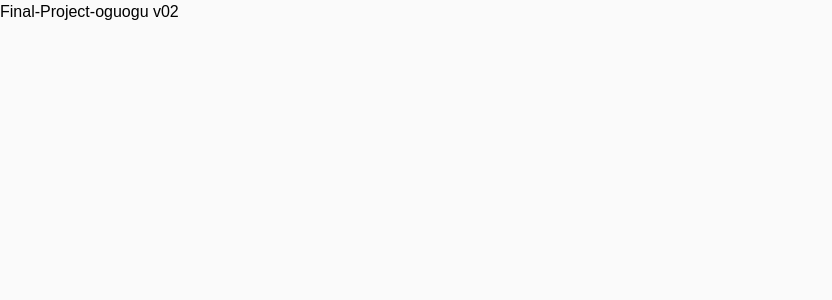
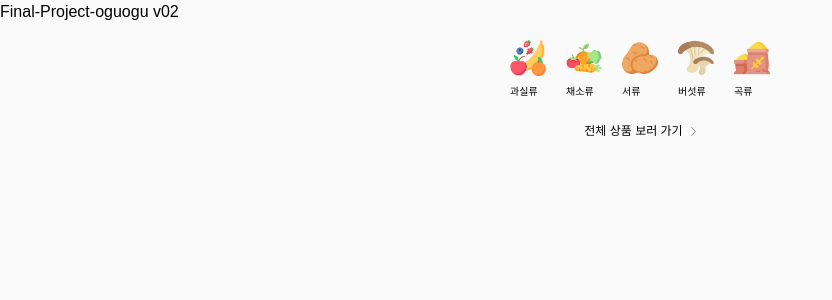
Before and after one commit to jaehyun0620/Final-05-oguogu, a Next.js app: page / in a window 1280 px wide. Shown: the top 300 px of the page, without its empty margins (0-832 px from the left). Built offline with nearby package versions, Linux system fonts and the light colour scheme; a web font is replaced by a local one.

Commit message:
🩹 fix: 초기 라우팅 페이지에 컴포넌트 UI 반영
Close #12

```diff
--- a/src/app/page.tsx
+++ b/src/app/page.tsx
@@ -1,5 +1,12 @@
+import Category from '@/components/layouts/Category/Category';
+
 export default function Home() {
   return (
-    <h1>Final-Project-oguogu v02</h1>
+    <html lang="ko-KR">
+      <body>
+        <h1>Final-Project-oguogu v02</h1>
+        <Category />
+      </body>
+    </html>
   );
 }
```
